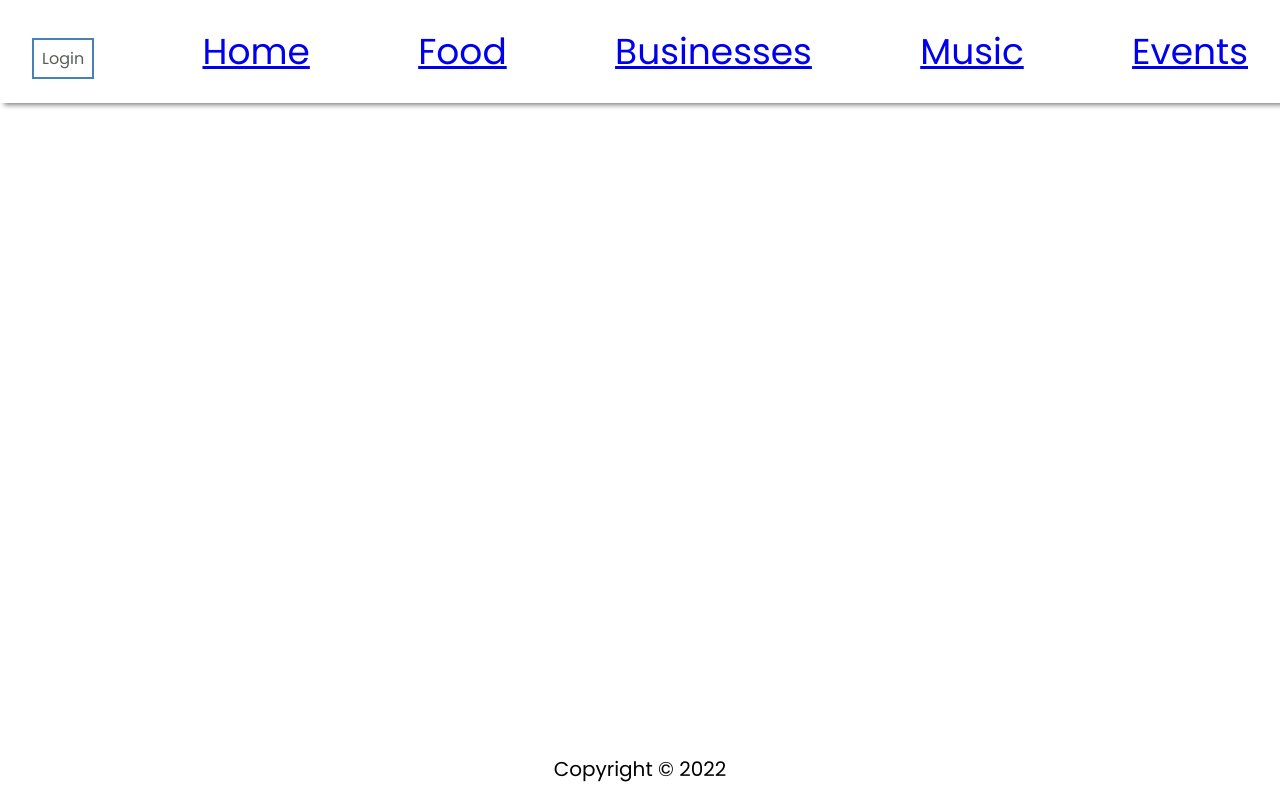
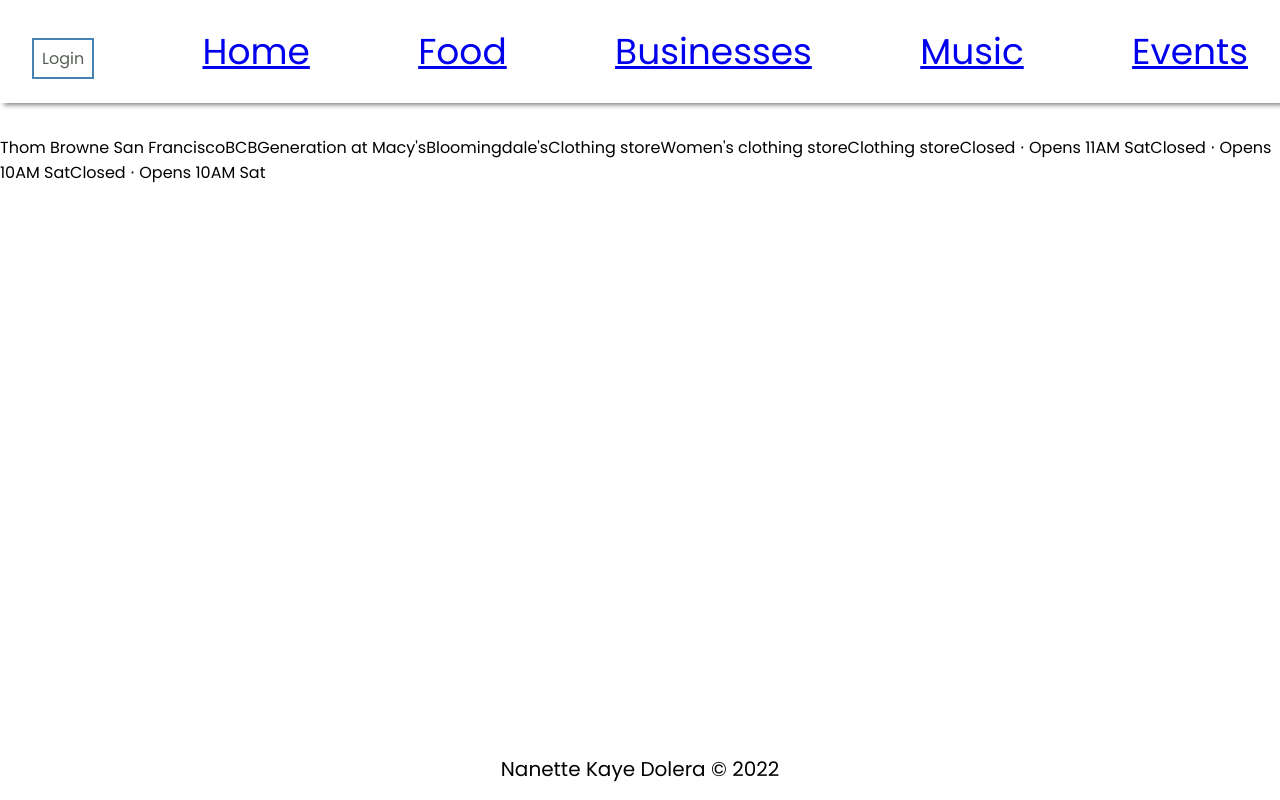
Before and after one commit to NotNanetteKaye/FullStack-capstone2022, a React (Create React App) app in the folder frontend/: page /business in a window 1280 px wide. Built offline with nearby package versions, Linux system fonts and the light colour scheme.

Commit message:
BusinessMapper, EventsMapper works

```diff
--- a/frontend/src/components/ArtistPresenter/ArtistPresenter.jsx
+++ b/frontend/src/components/ArtistPresenter/ArtistPresenter.jsx
@@ -1,9 +1,12 @@
-import React from 'react';
 
 const ArtistPresenter = ({artist}) => {
+
+
+
+
     return (
         <div>
-            <img src={artist.images.url} height={artist.images.height} width={artist.images.width} alt=''/>
+            <img src={artist.images[0]?.url} height={artist.images.height} width={artist.images.width} alt=''/>
             <h1>{artist.name}</h1>
             <p>Genre(s): {artist.genres}</p>
             <p>Popularity: {artist.popularity}</p>
--- a/frontend/src/components/BusinessMapper/BusinessMapper.jsx
+++ b/frontend/src/components/BusinessMapper/BusinessMapper.jsx
@@ -4,7 +4,7 @@
 const BusinessMapper = ({businesses}) => {
     return (
         <div>
-            {businesses.map(e => <BusinessPresenter key={e.local_results.places.place_id} business={e}/>)}
+            {businesses.map(business => <BusinessPresenter key={business.local_results.places.map((business, index) => console.log(index))} business={business.local_results.places}/>)}
         </div>
     )
 }
--- a/frontend/src/components/BusinessPresenter/BusinessPresenter.jsx
+++ b/frontend/src/components/BusinessPresenter/BusinessPresenter.jsx
@@ -1,9 +1,12 @@
 import React from 'react';
 
 const BusinessPresenter = ({business}) => {
+
     return (
         <div>
-            <h1>{business.local_results.places.title}</h1>
+            {business.map(e => e.title)}
+            {business.map(e => e.type)}
+            {business.map(e => e.hours)}
         </div>
     )
 }
--- a/frontend/src/components/EventsMapper/EventsMapper.jsx
+++ b/frontend/src/components/EventsMapper/EventsMapper.jsx
@@ -4,7 +4,7 @@
 const EventsMapper = ({events}) => {
     return (
         <div>
-            {events.map(e=> <EventsPresenter key={e.id} event={e}/>)}
+            {events.map(e=> <EventsPresenter key={e.events_results.map((e, index) => console.log(index))} event={e.events_results}/>)}
         </div>
     )
 }
--- a/frontend/src/components/EventsPresenter/EventsPresenter.jsx
+++ b/frontend/src/components/EventsPresenter/EventsPresenter.jsx
@@ -3,7 +3,9 @@
 const EventsPresenter = ({event}) => {
     return (
         <div>
-            {event.events_result}
+            {event.map(e => e.title)}
+            {event.map(e => e.description)}
+            {event.map(e => e.link)}
         </div>
     )
 }
--- a/frontend/src/components/Footer/Footer.jsx
+++ b/frontend/src/components/Footer/Footer.jsx
@@ -3,7 +3,7 @@
 const Footer = () => {
   return (
     <footer>
-      <p>Copyright © 2022</p>{" "}
+      <p>Nanette Kaye Dolera © 2022</p>{" "}
     </footer>
   );
 };
--- a/frontend/src/pages/BusinessesPage/BusinessPage.js
+++ b/frontend/src/pages/BusinessesPage/BusinessPage.js
@@ -1,5 +1,6 @@
 import React, { useState } from 'react';
-import BusinessesMapper from "../../components/BusinessMapper/BusinessMapper"
+import BusinessMapper from '../../components/BusinessMapper/BusinessMapper';
+
 
 const BusinessesPage = () => {
     const [businesses, setBusinesses] = useState([
@@ -484,7 +485,7 @@
 
     return (
         <div>
-          <BusinessesMapper businesses = {businesses} />
+          <BusinessMapper businesses = {businesses} />
         </div>
     )
 }
```
